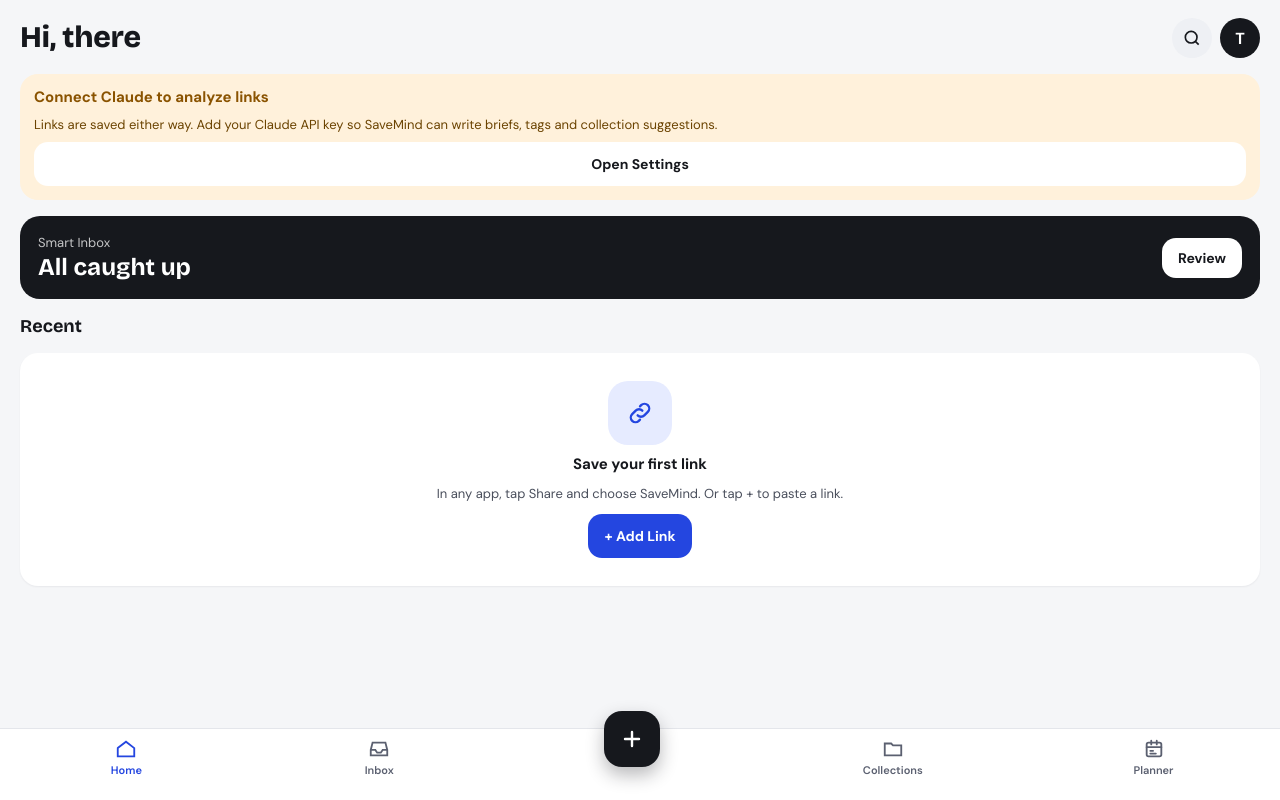
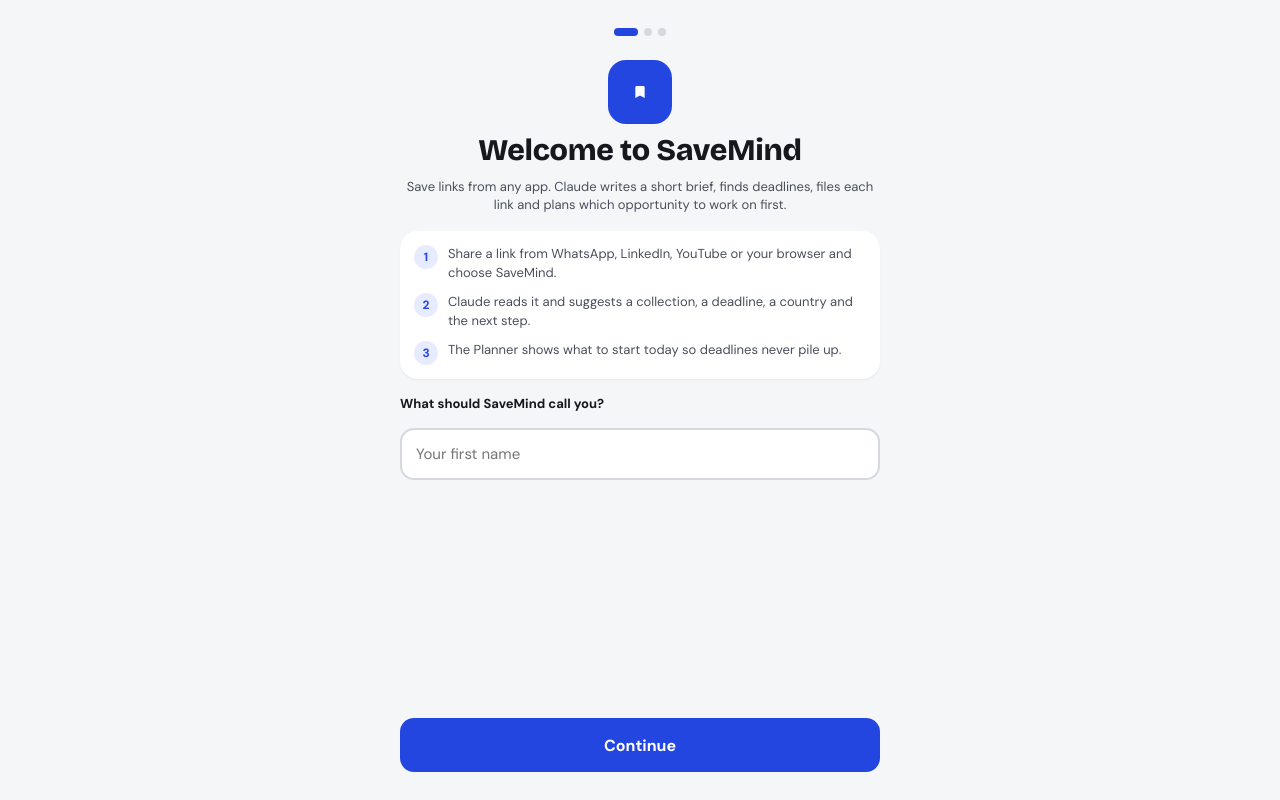
Before and after one commit to engtahrawi/shares_lists, a web app: page / in a window 1280 px wide. Run offline with its HTML, style and script files only (its server is not run), Linux system fonts and the light colour scheme; data that the repository does not hold is empty.

Commit message:
SaveMind 1.5: ready to share with others
- No built-in owner name: the app asks each person for their own name
- First-launch welcome in three steps (name, Claude API key with how to
  get one, optional sync) on Android and Mac, with a clear note on where
  synced data is stored; each step can be skipped except the name
- Background refreshes no longer redraw the welcome while typing

Co-Authored-By: Claude Opus 5.5 <noreply@anthropic.com>
Claude-Session: https://claude.ai/code/session_013VKpGnG6THYMybWZogzED3

```diff
--- a/desktop/backend/bridge.js
+++ b/desktop/backend/bridge.js
@@ -22,7 +22,7 @@ function createBridge(ctx) {
         collections: store.allCollections(),
         settings: {
           name: store.name(), model: store.model(), lang: store.briefLanguage(), autoFile: store.autoFile(),
-          hasKey: store.hasApiKey(), keyHint: store.apiKeyHint()
+          hasKey: store.hasApiKey(), keyHint: store.apiKeyHint(), onboarded: store.onboarded()
         },
         account: {
           available: sync.available(), signedIn: store.signedIn(), email: s && s.email ? s.email : '',
@@ -234,6 +234,7 @@ function createBridge(ctx) {
       let lang = o.lang || store.briefLanguage();
       if (!['auto', 'en', 'ar'].includes(lang)) lang = 'auto';
       store.saveSettings(name, o.model || store.model(), lang, o.autoFile != null ? !!o.autoFile : store.autoFile());
+      if (o.onboarded) { store.prefs.onboarded = true; store.save(); }
       store.changed();
     },
 
--- a/desktop/backend/store.js
+++ b/desktop/backend/store.js
@@ -113,7 +113,8 @@ class Store {
 
   get prefs() { return this.data.prefs; }
   deviceId() { return this.data.prefs.deviceId; }
-  name() { return this.prefs.name != null ? this.prefs.name : 'Abdallah'; }
+  name() { return this.prefs.name != null ? this.prefs.name : ''; }
+  onboarded() { return !!this.prefs.onboarded; }
   model() {
     const m = this.prefs.model;
     return ['claude-opus-5-5', 'claude-sonnet-5-5', 'claude-haiku-5-5'].includes(m) ? m : 'claude-opus-5-5';
--- a/desktop/package.json
+++ b/desktop/package.json
@@ -1,7 +1,7 @@
 {
   "name": "savemind-desktop",
   "productName": "SaveMind",
-  "version": "1.4.0",
+  "version": "1.5.0",
   "description": "SaveMind for Mac: AI-assisted link capture, synced with the Android app.",
   "main": "main.js",
   "private": true,
--- a/savemind/src/main/assets/web/app.css
+++ b/savemind/src/main/assets/web/app.css
@@ -272,3 +272,11 @@ body.desk #side button, body.desk #side input { -webkit-app-region: no-drag; }
 .crow { display: flex; align-items: center; gap: 12px; min-height: 48px; border: 0; border-bottom: 1px solid var(--line); background: none; text-align: start; width: 100%; font-size: 15px; padding: 0; }
 .crow .ctile { width: 32px; height: 24px; border-radius: 6px; font-size: 11px; }
 #cList { max-height: 46vh; overflow-y: auto; }
+
+/* First-launch welcome */
+.body.welcome { min-height: 100%; max-width: 520px; margin: 0 auto; padding-top: 28px; }
+.wdot { width: 8px; height: 8px; border-radius: 4px; background: var(--line-2); }
+.wdot.on { width: 24px; background: var(--blue); }
+.wnum { width: 24px; height: 24px; border-radius: 50%; background: var(--blue-soft); color: var(--blue); font-size: 12px; font-weight: 800; display: flex; align-items: center; justify-content: center; flex: none; }
+body.onboarding #side, body.onboarding #pane, body.onboarding #tabs { display: none !important; }
+body.desk.onboarding #view { width: 100%; border-right: 0; }
--- a/savemind/src/main/assets/web/app.js
+++ b/savemind/src/main/assets/web/app.js
@@ -51,6 +51,7 @@
   var planOpen = {};
   var refsOpen = {};
   var collMode = 'collections';
+  var welcomeStep = 1;
   var countryFilter = 'open';
   var desk = false;
   var paneId = null;
@@ -209,6 +210,68 @@
       + '<div class="col grow" style="gap:4px"><span class="dlabel">Deadline · ' + esc(info.label) + '</span>'
       + '<span class="dfull">' + esc(deadlineFull(l)) + '</span><span class="src">' + esc(src) + '</span></div>'
       + '<button class="btn sec" style="min-height:36px;padding:0 12px;align-self:flex-start" data-act="deadline" data-id="' + l.id + '" aria-label="Edit deadline">Edit</button></section>';
+  }
+
+  // ---------------------------------------------------------------- welcome
+
+  function needsWelcome() { return !S.settings.onboarded; }
+
+  function welcomeDots() {
+    return '<div class="row" style="gap:6px;justify-content:center" aria-label="Step ' + welcomeStep + ' of 3">'
+      + [1, 2, 3].map(function (n) { return '<span class="wdot' + (n === welcomeStep ? ' on' : '') + '"></span>'; }).join('') + '</div>';
+  }
+
+  function viewWelcome() {
+    var st = S.settings, acc = S.account || {};
+    var h = '<div class="body welcome">' + welcomeDots();
+    if (welcomeStep === 1) {
+      h += '<div class="col" style="align-items:center;gap:10px;text-align:center;padding-top:8px"><span class="slogo" style="width:64px;height:64px;border-radius:18px">' + I.bookmark + '</span>'
+        + '<h1 class="h1">Welcome to SaveMind</h1><p class="s">Save links from any app. Claude writes a short brief, finds deadlines, files each link and plans which opportunity to work on first.</p></div>'
+        + '<div class="card" style="gap:10px">'
+        + '<div class="row" style="gap:10px;align-items:flex-start"><span class="wnum">1</span><span class="s">Share a link from WhatsApp, LinkedIn, YouTube or your browser and choose SaveMind' + (desk ? ', or press + Add link.' : '.') + '</span></div>'
+        + '<div class="row" style="gap:10px;align-items:flex-start"><span class="wnum">2</span><span class="s">Claude reads it and suggests a collection, a deadline, a country and the next step.</span></div>'
+        + '<div class="row" style="gap:10px;align-items:flex-start"><span class="wnum">3</span><span class="s">The Planner shows what to start today so deadlines never pile up.</span></div></div>'
+        + '<label class="lbl" for="wName">What should SaveMind call you?</label>'
+        + '<input id="wName" class="inp" dir="auto" maxlength="40" autocomplete="given-name" placeholder="Your first name" value="' + esc(st.name || '') + '">'
+        + '<div style="flex:1"></div><button class="btn pri big" data-act="wNext1">Continue</button>';
+    } else if (welcomeStep === 2) {
+      h += '<div class="col" style="gap:6px"><h1 class="h1" style="font-size:26px">Connect Claude</h1>'
+        + '<p class="s">SaveMind uses Claude, by Anthropic, to read links. It needs your own API key; usage is billed to your Anthropic account, usually a few cents per link (less with Claude Haiku, chosen in Settings).</p></div>'
+        + '<div class="card" style="gap:8px"><p class="t" style="font-size:14px">How to get a key</p>'
+        + '<p class="s">1. Open console.anthropic.com and sign up.<br>2. Add a small amount of credit under Billing.<br>3. Create a key under API Keys and paste it here.</p>'
+        + '<button class="link" style="text-align:start" data-act="getKey">Open console.anthropic.com ↗</button></div>';
+      if (st.hasKey) {
+        h += '<p class="ok">Key saved: ' + esc(st.keyHint) + '</p>';
+      } else {
+        h += '<label class="lbl" for="setKey">API key</label><input id="setKey" class="inp" type="password" autocomplete="off" autocapitalize="off" spellcheck="false" placeholder="sk-ant-…">'
+          + '<span id="keyResult" class="src">The key is encrypted on this ' + deviceWord() + ' and never synced.</span>';
+      }
+      h += '<div style="flex:1"></div>'
+        + (st.hasKey ? '<button class="btn pri big" data-act="wNext2">Continue</button>'
+          : '<button class="btn pri big" data-act="wSaveKey">Save key and continue</button><button class="btn ghost" data-act="wNext2">Skip for now. Links are still saved.</button>');
+    } else {
+      h += '<div class="col" style="gap:6px"><h1 class="h1" style="font-size:26px">Sync (optional)</h1>'
+        + '<p class="s">Use SaveMind on your phone and Mac with the same links. Without an account, everything stays on this ' + deviceWord() + ' only.</p></div>';
+      if (acc.signedIn) {
+        h += '<div class="card"><p class="ok">Signed in as ' + esc(acc.email) + '</p><p class="s">Your links sync automatically.</p></div>';
+      } else if (acc.available) {
+        h += '<div class="card" style="gap:10px"><label class="lbl" for="accEmail">Email</label><input id="accEmail" class="inp" type="email" autocomplete="username" autocapitalize="off" spellcheck="false">'
+          + '<label class="lbl" for="accPass">Password</label><input id="accPass" class="inp" type="password" autocomplete="new-password" placeholder="At least 6 characters">'
+          + '<div class="row"><button class="btn sec flex1" data-act="signIn">Sign in</button><button class="btn pri flex1" data-act="signUp">Create account</button></div>'
+          + '<span id="authResult" class="src"></span></div>'
+          + '<p class="src">Synced links are stored on the SaveMind sync server (Supabase), run by the person who shared this app with you. Access rules let each account read only its own links. Your Claude key is never uploaded.</p>';
+      }
+      h += '<div style="flex:1"></div><button class="btn pri big" data-act="wDone">' + (acc.signedIn ? 'Start using SaveMind' : 'Use on this ' + deviceWord() + ' only') + '</button>';
+    }
+    return h + '</div>';
+  }
+
+  function finishWelcome() {
+    saveSettings({ onboarded: true });
+    S.settings.onboarded = true;
+    welcomeStep = 1;
+    nav = ['#/home'];
+    render(true);
   }
 
   // -------------------------------------------------------------- countries
@@ -654,6 +717,10 @@
     if (closeSheet()) return true;
     if (desk && paneId !== null) { paneId = null; render(false); return true; }
     if (nav.length > 1) { nav.pop(); render(true); return true; }
+    if (current() === '#/welcome') {
+      if (welcomeStep > 1) { welcomeStep--; render(true); return true; }
+      return false;
+    }
     if (current() !== '#/home') { nav = ['#/home']; render(true); return true; }
     return false;
   }
@@ -684,16 +751,18 @@
       case 'search': html = viewSearch(); tab = 'search'; break;
       case 'planner': html = viewPlanner(); tab = 'planner'; break;
       case 'settings': html = viewSettings(); break;
+      case 'welcome': html = viewWelcome(); break;
       default: html = viewHome(); tab = 'home';
     }
     view.innerHTML = html;
+    document.body.classList.toggle('onboarding', name === 'welcome');
     renderTabs(tab);
     if (name === 'add') bindAdd();
     if (name === 'search') bindSearch();
     if (name === 'settings') bindSettings();
     view.scrollTop = navigated ? (scrollMemo[route] && nav.indexOf(route) < nav.length - 1 ? scrollMemo[route] : 0) : scrollMemo[route] || 0;
     if (navigated) scrollMemo[route] = 0;
-    if (desk) { renderSide(); renderPane(); }
+    if (desk && name !== 'welcome') { renderSide(); renderPane(); }
     dirty = false;
   }
 
@@ -1310,7 +1379,7 @@
 
   function saveSettings(patch) {
     var st = S.settings;
-    var next = { name: st.name, model: st.model, lang: st.lang, autoFile: st.autoFile };
+    var next = { name: st.name, model: st.model, lang: st.lang, autoFile: st.autoFile, onboarded: !!st.onboarded };
     Object.keys(patch).forEach(function (k) { next[k] = patch[k]; });
     SM.saveSettings(JSON.stringify(next));
     Object.keys(patch).forEach(function (k) { S.settings[k] = patch[k]; });
@@ -1637,6 +1706,23 @@
         });
         break;
       case 'toggleMissed': showMissed = !showMissed; render(false); break;
+      case 'wNext1': {
+        var nm = document.getElementById('wName').value.trim();
+        if (!nm) { toast('Enter your name'); document.getElementById('wName').focus(); break; }
+        saveSettings({ name: nm });
+        welcomeStep = 2;
+        render(true);
+        break;
+      }
+      case 'wSaveKey': {
+        var k = document.getElementById('setKey').value.trim();
+        if (!/^sk-ant-/.test(k)) { toast('Claude API keys start with sk-ant-'); break; }
+        if (SM.setApiKey(k)) { load(); welcomeStep = 3; render(true); toast('Key saved'); }
+        else toast('Could not save the key');
+        break;
+      }
+      case 'wNext2': welcomeStep = 3; render(true); break;
+      case 'wDone': finishWelcome(); break;
       case 'collMode': go(el.getAttribute('data-v') === 'countries' ? '#/countries' : '#/collections', true); break;
       case 'countryFilter': countryFilter = el.getAttribute('data-v'); render(false); break;
       case 'countries': closeSheet(); countrySheet(id); break;
@@ -1776,11 +1862,11 @@
     changed: function () {
       load();
       var route = current();
-      if (desk && !document.getElementById('overlay').innerHTML && route !== '#/add' && !typing()) { render(false); return; }
+      if (desk && !document.getElementById('overlay').innerHTML && route !== '#/add' && route !== '#/welcome' && !typing()) { render(false); return; }
       if (desk) { renderSide(); }
       if (document.getElementById('overlay').innerHTML || route === '#/add') { dirty = true; renderTabs(document.getElementById('tabs').hidden ? null : tabOf(route)); return; }
       if (route === '#/search') { renderTabs('search'); renderResults(); return; }
-      if (route === '#/settings') { if (!typing()) render(false); else dirty = true; return; }
+      if (route === '#/settings' || route === '#/welcome') { if (!typing()) render(false); else dirty = true; return; }
       render(false);
     },
     go: function (route) { nav = ['#/home']; if (route !== '#/home') nav.push(route); closeSheet(); render(true); },
@@ -1820,6 +1906,7 @@
   load();
   var initial = location.hash;
   if (initial && initial.indexOf('#/') === 0 && initial !== '#/home') nav.push(initial);
+  if (needsWelcome()) nav = ['#/welcome'];
   render(true);
   setTimeout(offerClipboard, 600);
 })();
--- a/savemind/src/main/java/com/abdallah/savemind/MainActivity.java
+++ b/savemind/src/main/java/com/abdallah/savemind/MainActivity.java
@@ -313,6 +313,7 @@ public class MainActivity extends Activity {
                 settings.put("autoFile", p.autoFile());
                 settings.put("hasKey", p.hasApiKey());
                 settings.put("keyHint", p.apiKeyHint());
+                settings.put("onboarded", p.onboarded());
                 o.put("settings", settings);
                 JSONObject account = new JSONObject();
                 account.put("available", SyncConfig.configured());
@@ -717,6 +718,7 @@ public class MainActivity extends Activity {
                 String lang = o.optString("lang", p.briefLanguage());
                 if (!lang.equals("auto") && !lang.equals("en") && !lang.equals("ar")) lang = "auto";
                 p.save(name, model, lang, o.optBoolean("autoFile", p.autoFile()));
+                if (o.optBoolean("onboarded", false)) p.setOnboarded();
                 ChangeBus.post();
             } catch (JSONException ignored) {
                 // malformed input from the page is ignored
```
Also changed, not shown: savemind/src/main/java/com/abdallah/savemind/Prefs.java (+10 -1 lines).
